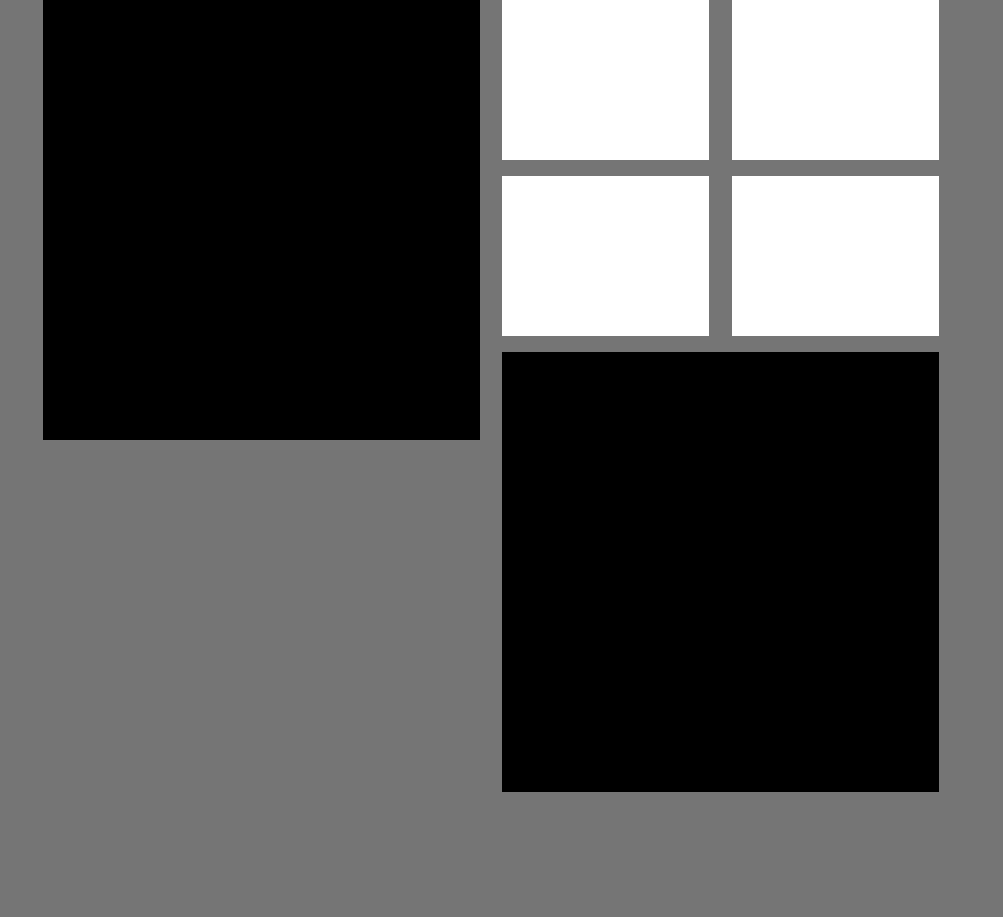
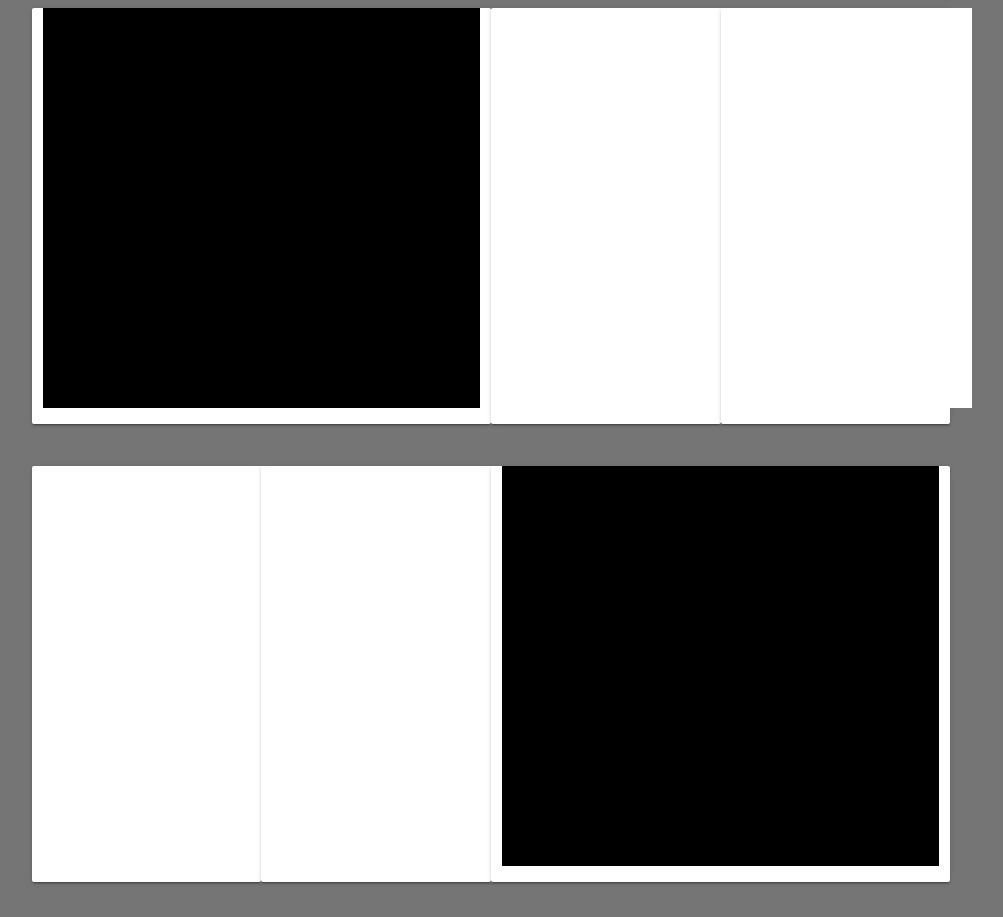
Before and after one commit to brandonkudo/css-wk-2-project, a plain HTML site: page index.html in a window 1280 px wide. Shown: the whole page, without its empty margins (149-1152 px from the left). Before the commit the page ends 828 px from the top, so only its background shows below. Drawn offline with nearby package versions, Linux system fonts and the light colour scheme.

Commit message:
fix issue at largest window size

```diff
--- a/css/styles.css
+++ b/css/styles.css
@@ -7,9 +7,9 @@ body {
 
 .larger-box {
   background-color: black;
-  height: 55vh;
+  height: 50vh;
+  width:  100%;
   margin-bottom: 2vh;
-  width: 100%;
 }
 
 .smaller-box {
@@ -19,8 +19,16 @@ body {
   width: 100%;
 }
 
-@media screen and (min-width: 601px) and (max-width: 993px) {
+@media screen and (min-width: 601px) and (max-width: 992px) {
   .smaller-box {
     height: 45vh;
   }
 }
+
+@media screen and (min-width: 993px) {
+  .smaller-box {
+    height: 50vh;
+    width: 30vh;
+  }
+
+}
--- a/index.html
+++ b/index.html
@@ -9,42 +9,50 @@
   </head>
   <body>
     <div class="container">
+
       <div class="row">
 
-        <div class="col s12 m12 l6">
+        <div class="col s12 m12 l6 card">
           <div class="larger-box">
 
           </div>
         </div>
 
-        <div class="col s12 m6 l3">
+        <div class="col s12 m6 l3 card">
           <div class="smaller-box" id="box1">
 
           </div>
         </div>
-        <div class="col s12 m6 l3">
+        <div class="col s12 m6 l3 card">
           <div class="smaller-box" id="box2">
 
           </div>
         </div>
-        <div class="col s12 m6 l3">
+
+      </div>
+
+      <div class="row">
+
+        <div class="col s12 m6 l3 card">
           <div class="smaller-box" id="box3">
 
           </div>
         </div>
-        <div class="col s12 m6 l3">
+        <div class="col s12 m6 l3 card">
           <div class="smaller-box" id="box4">
 
           </div>
         </div>
 
-        <div class="col s12 m12 l6">
+        <div class="col s12 m12 l6 card">
           <div class="larger-box">
 
           </div>
         </div>
 
+
       </div>
+
     </div>
 
     <script src="https://code.jquery.com/jquery-3.2.1.js" integrity="sha256-DZAnKJ/6XZ9si04Hgrsxu/8s717jcIzLy3oi35EouyE=" crossorigin="anonymous"></script>
```
